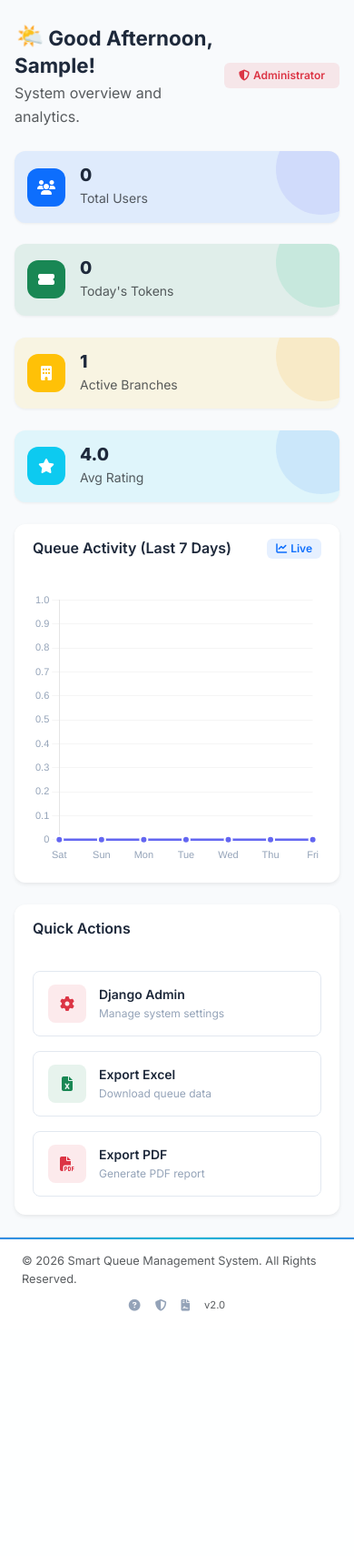
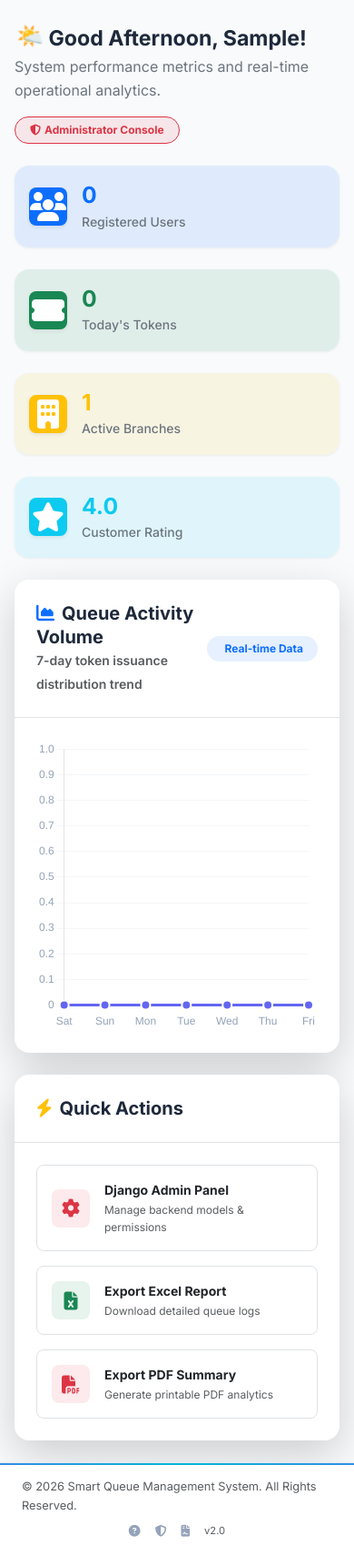
Before and after one commit to mt-abdulla-it/smart-queue-management-system, a Django app: page /dashboard/admin/ in a window 390 px wide. Shown: the part 65-1775 px from the top of the page at 91% size. Before the commit the page ends 1506 px from the top, so only its background shows below. Run offline with Django 5.2, Linux system fonts and the light colour scheme; a user stored in the database is signed in; tables that the repository leaves empty hold one stand-in row (values such as "Sample post"); grey boxes marked "Sample" are stand-in pictures; data that the repository does not hold is empty; parts of the project's set-up code (start-up, migrations or seed data) failed here and were passed over; some libraries are stand-ins or nearby versions.

Commit message:
feat: redesign admin dashboard with updated statistics cards, layout responsiveness, and modern UI components

```diff
--- a/apps/dashboard/templates/dashboard/admin_dashboard.html
+++ b/apps/dashboard/templates/dashboard/admin_dashboard.html
@@ -3,56 +3,72 @@
 
 {% block content %}
 <div class="container-fluid py-4">
-    <div class="d-flex justify-content-between align-items-center mb-4">
+    <div class="d-flex flex-column flex-sm-row justify-content-between align-items-start align-items-sm-center gap-3 mb-4">
         <div class="dashboard-greeting">
-            <h4 class="fw-bold mb-1">
+            <h3 class="fw-bold mb-1">
                 <span class="greeting-emoji" id="greetingEmoji">👋</span>
-                <span id="greetingText">Hello</span>, {{ user.first_name }}!
-            </h4>
-            <p class="text-muted mb-0">System overview and analytics.</p>
+                <span id="greetingText">Welcome back</span>, {{ user.first_name|default:user.username }}!
+            </h3>
+            <p class="text-secondary mb-0">System performance metrics and real-time operational analytics.</p>
         </div>
         <div>
-            <span class="badge bg-danger bg-opacity-10 text-danger px-3 py-2">
-                <i class="fas fa-shield-alt me-1"></i>Administrator
+            <span class="badge bg-danger bg-opacity-10 text-danger border border-danger border-opacity-20 px-3 py-2 rounded-pill fw-bold">
+                <i class="fas fa-shield-alt me-1"></i>Administrator Console
             </span>
         </div>
     </div>
 
     <!-- Stats Cards -->
     <div class="row g-4 mb-4">
-        <div class="col-md-3">
-            <div class="stat-card bg-primary bg-opacity-10 border-0">
-                <div class="stat-icon bg-primary text-white"><i class="fas fa-users"></i></div>
-                <div class="stat-info">
-                    <h3 class="mb-0">{{ total_users }}</h3>
-                    <small class="text-muted">Total Users</small>
+        <div class="col-sm-6 col-xl-3">
+            <div class="card border-0 shadow-md rounded-4 p-3 hover-lift bg-primary bg-opacity-10">
+                <div class="d-flex align-items-center gap-3">
+                    <div class="stat-icon bg-primary text-white rounded-3 p-3 shadow-sm">
+                        <i class="fas fa-users fa-2x"></i>
+                    </div>
+                    <div>
+                        <h2 class="mb-0 fw-bold text-primary">{{ total_users }}</h2>
+                        <span class="text-secondary small fw-medium">Registered Users</span>
+                    </div>
                 </div>
             </div>
         </div>
-        <div class="col-md-3">
-            <div class="stat-card bg-success bg-opacity-10 border-0">
-                <div class="stat-icon bg-success text-white"><i class="fas fa-ticket-alt"></i></div>
-                <div class="stat-info">
-                    <h3 class="mb-0">{{ today_tokens }}</h3>
-                    <small class="text-muted">Today's Tokens</small>
+        <div class="col-sm-6 col-xl-3">
+            <div class="card border-0 shadow-md rounded-4 p-3 hover-lift bg-success bg-opacity-10">
+                <div class="d-flex align-items-center gap-3">
+                    <div class="stat-icon bg-success text-white rounded-3 p-3 shadow-sm">
+                        <i class="fas fa-ticket-alt fa-2x"></i>
+                    </div>
+                    <div>
+                        <h2 class="mb-0 fw-bold text-success">{{ today_tokens }}</h2>
+                        <span class="text-secondary small fw-medium">Today's Tokens</span>
+                    </div>
                 </div>
             </div>
         </div>
-        <div class="col-md-3">
-            <div class="stat-card bg-warning bg-opacity-10 border-0">
-                <div class="stat-icon bg-warning text-white"><i class="fas fa-building"></i></div>
-                <div class="stat-info">
-                    <h3 class="mb-0">{{ active_branches }}</h3>
-                    <small class="text-muted">Active Branches</small>
+        <div class="col-sm-6 col-xl-3">
+            <div class="card border-0 shadow-md rounded-4 p-3 hover-lift bg-warning bg-opacity-10">
+                <div class="d-flex align-items-center gap-3">
+                    <div class="stat-icon bg-warning text-white rounded-3 p-3 shadow-sm">
+                        <i class="fas fa-building fa-2x"></i>
+                    </div>
+                    <div>
+                        <h2 class="mb-0 fw-bold text-warning">{{ active_branches }}</h2>
+                        <span class="text-secondary small fw-medium">Active Branches</span>
+                    </div>
                 </div>
             </div>
         </div>
-        <div class="col-md-3">
-            <div class="stat-card bg-info bg-opacity-10 border-0">
-                <div class="stat-icon bg-info text-white"><i class="fas fa-star"></i></div>
-                <div class="stat-info">
-                    <h3 class="mb-0">{{ avg_rating }}</h3>
-                    <small class="text-muted">Avg Rating</small>
+        <div class="col-sm-6 col-xl-3">
+            <div class="card border-0 shadow-md rounded-4 p-3 hover-lift bg-info bg-opacity-10">
+                <div class="d-flex align-items-center gap-3">
+                    <div class="stat-icon bg-info text-white rounded-3 p-3 shadow-sm">
+                        <i class="fas fa-star fa-2x"></i>
+                    </div>
+                    <div>
+                        <h2 class="mb-0 fw-bold text-info">{{ avg_rating }}</h2>
+                        <span class="text-secondary small fw-medium">Customer Rating</span>
+                    </div>
                 </div>
             </div>
         </div>
@@ -61,51 +77,57 @@
     <div class="row g-4">
         <!-- Chart -->
         <div class="col-lg-8">
-            <div class="card border-0 shadow-sm">
-                <div class="card-header bg-transparent border-0 d-flex justify-content-between align-items-center">
-                    <h6 class="mb-0 fw-semibold">Queue Activity (Last 7 Days)</h6>
-                    <span class="badge bg-primary bg-opacity-10 text-primary">
-                        <i class="fas fa-chart-line me-1"></i>Live
+            <div class="card border-0 shadow-lg rounded-4 overflow-hidden">
+                <div class="card-header bg-transparent p-4 border-bottom d-flex justify-content-between align-items-center">
+                    <div>
+                        <h5 class="mb-0 fw-bold"><i class="fas fa-chart-area text-primary me-2"></i>Queue Activity Volume</h5>
+                        <small class="text-muted">7-day token issuance distribution trend</small>
+                    </div>
+                    <span class="badge bg-primary bg-opacity-10 text-primary rounded-pill px-3 py-2 fw-bold">
+                        <i class="fas fa-pulse me-1"></i>Real-time Data
                     </span>
                 </div>
-                <div class="card-body">
-                    <canvas id="queueChart" height="300"></canvas>
+                <div class="card-body p-4">
+                    <div style="height: 320px; position: relative;">
+                        <canvas id="queueChart"></canvas>
+                    </div>
                 </div>
             </div>
         </div>
+
         <!-- Quick Actions -->
         <div class="col-lg-4">
-            <div class="card border-0 shadow-sm h-100">
-                <div class="card-header bg-transparent border-0">
-                    <h6 class="mb-0 fw-semibold">Quick Actions</h6>
+            <div class="card border-0 shadow-lg rounded-4 overflow-hidden h-100">
+                <div class="card-header bg-transparent p-4 border-bottom">
+                    <h5 class="mb-0 fw-bold"><i class="fas fa-bolt text-warning me-2"></i>Quick Actions</h5>
                 </div>
-                <div class="card-body">
+                <div class="card-body p-4">
                     <div class="d-flex flex-column gap-3">
-                        <a href="{% url 'admin:index' %}" class="quick-action-item">
-                            <div class="action-icon bg-danger bg-opacity-10 text-danger">
-                                <i class="fas fa-cog"></i>
+                        <a href="{% url 'admin:index' %}" class="quick-action-item p-3 border rounded-3 text-decoration-none d-flex align-items-center gap-3 hover-lift">
+                            <div class="action-icon bg-danger bg-opacity-10 text-danger rounded-3 p-3">
+                                <i class="fas fa-cog fa-lg"></i>
                             </div>
                             <div>
-                                <div class="action-label">Django Admin</div>
-                                <div class="action-desc">Manage system settings</div>
+                                <div class="action-label fw-bold text-body">Django Admin Panel</div>
+                                <div class="action-desc text-muted small">Manage backend models & permissions</div>
                             </div>
                         </a>
-                        <a href="{% url 'reports:export_excel' %}" class="quick-action-item">
-                            <div class="action-icon bg-success bg-opacity-10 text-success">
-                                <i class="fas fa-file-excel"></i>
+                        <a href="{% url 'reports:export_excel' %}" class="quick-action-item p-3 border rounded-3 text-decoration-none d-flex align-items-center gap-3 hover-lift">
+                            <div class="action-icon bg-success bg-opacity-10 text-success rounded-3 p-3">
+                                <i class="fas fa-file-excel fa-lg"></i>
                             </div>
                             <div>
-                                <div class="action-label">Export Excel</div>
-                                <div class="action-desc">Download queue data</div>
+                                <div class="action-label fw-bold text-body">Export Excel Report</div>
+                                <div class="action-desc text-muted small">Download detailed queue logs</div>
                             </div>
                         </a>
-                        <a href="{% url 'reports:export_pdf' %}" class="quick-action-item">
-                            <div class="action-icon bg-danger bg-opacity-10 text-danger">
-                                <i class="fas fa-file-pdf"></i>
+                        <a href="{% url 'reports:export_pdf' %}" class="quick-action-item p-3 border rounded-3 text-decoration-none d-flex align-items-center gap-3 hover-lift">
+                            <div class="action-icon bg-danger bg-opacity-10 text-danger rounded-3 p-3">
+                                <i class="fas fa-file-pdf fa-lg"></i>
                             </div>
                             <div>
-                                <div class="action-label">Export PDF</div>
-                                <div class="action-desc">Generate PDF report</div>
+                                <div class="action-label fw-bold text-body">Export PDF Summary</div>
+                                <div class="action-desc text-muted small">Generate printable PDF analytics</div>
                             </div>
                         </a>
                     </div>
@@ -143,19 +165,19 @@ document.addEventListener('DOMContentLoaded', function() {
                         var area = chart.chartArea;
                         if (!area) return 'rgba(99, 102, 241, 0.1)';
                         var gradient = ctx2.createLinearGradient(0, area.top, 0, area.bottom);
-                        gradient.addColorStop(0, 'rgba(99, 102, 241, 0.25)');
-                        gradient.addColorStop(1, 'rgba(99, 102, 241, 0.02)');
+                        gradient.addColorStop(0, 'rgba(99, 102, 241, 0.35)');
+                        gradient.addColorStop(1, 'rgba(99, 102, 241, 0.01)');
                         return gradient;
                     },
                     fill: true,
                     tension: 0.4,
-                    borderWidth: 2.5,
-                    pointRadius: 4,
+                    borderWidth: 3,
+                    pointRadius: 5,
                     pointBackgroundColor: '#6366f1',
                     pointBorderColor: '#ffffff',
                     pointBorderWidth: 2,
-                    pointHoverRadius: 7,
-                    pointHoverBackgroundColor: '#6366f1',
+                    pointHoverRadius: 8,
+                    pointHoverBackgroundColor: '#4f46e5',
                     pointHoverBorderColor: '#ffffff',
                     pointHoverBorderWidth: 3
                 }]
@@ -170,25 +192,25 @@ document.addEventListener('DOMContentLoaded', function() {
                 plugins: {
                     legend: { display: false },
                     tooltip: {
-                        backgroundColor: '#1e293b',
-                        titleColor: '#e2e8f0',
-                        bodyColor: '#94a3b8',
+                        backgroundColor: '#0f172a',
+                        titleColor: '#f8fafc',
+                        bodyColor: '#cbd5e1',
                         borderColor: '#334155',
                         borderWidth: 1,
-                        cornerRadius: 8,
-                        padding: 12,
+                        cornerRadius: 10,
+                        padding: 14,
                         displayColors: false
                     }
                 },
                 scales: {
                     y: {
                         beginAtZero: true,
-                        grid: { color: 'rgba(0,0,0,0.04)', drawBorder: false },
-                        ticks: { font: { size: 11 }, color: '#94a3b8' }
+                        grid: { color: 'rgba(148, 163, 184, 0.1)', drawBorder: false },
+                        ticks: { font: { size: 12 }, color: '#94a3b8' }
                     },
                     x: {
                         grid: { display: false },
-                        ticks: { font: { size: 11 }, color: '#94a3b8' }
+                        ticks: { font: { size: 12 }, color: '#94a3b8' }
                     }
                 }
             }
```
